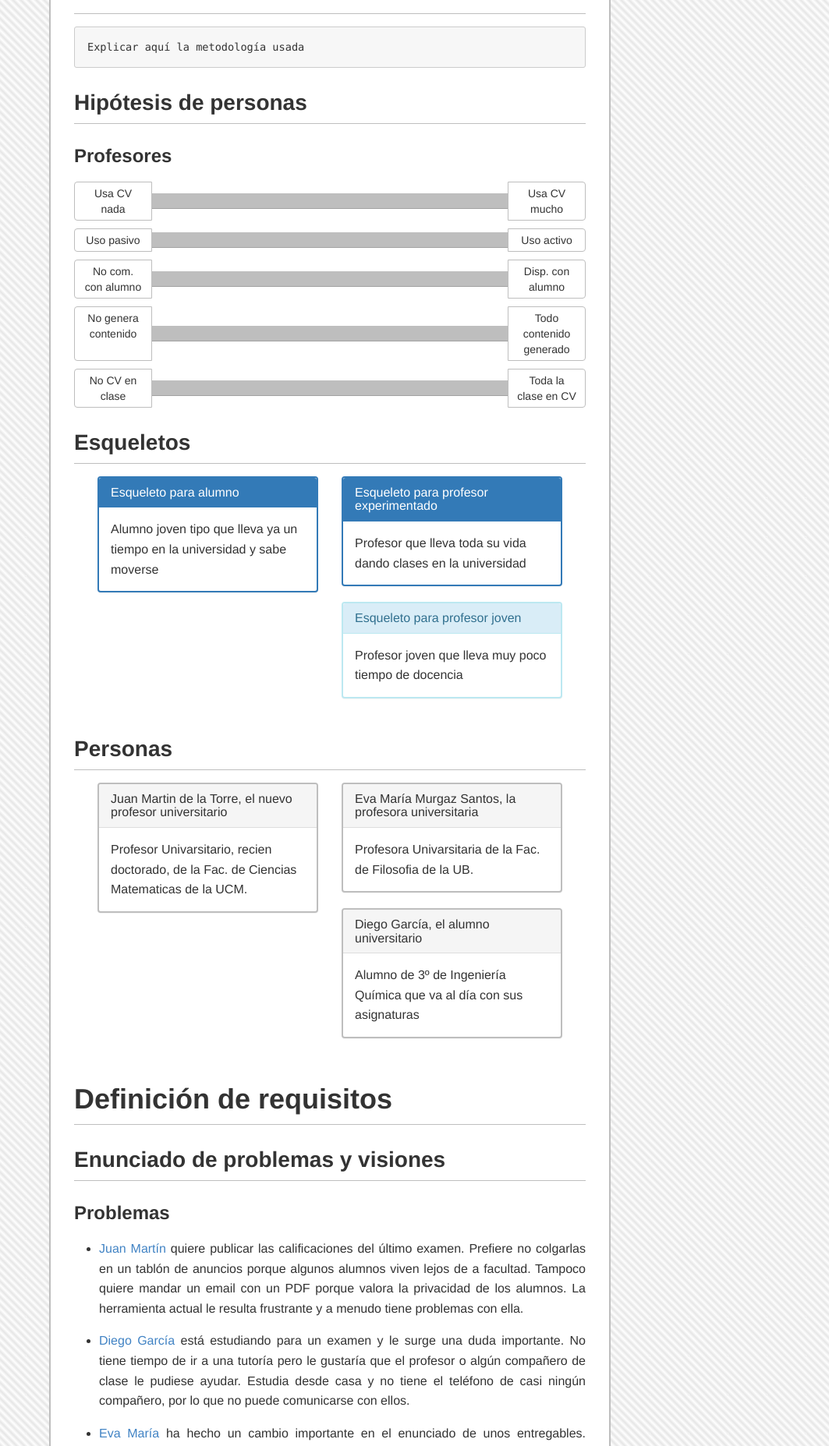
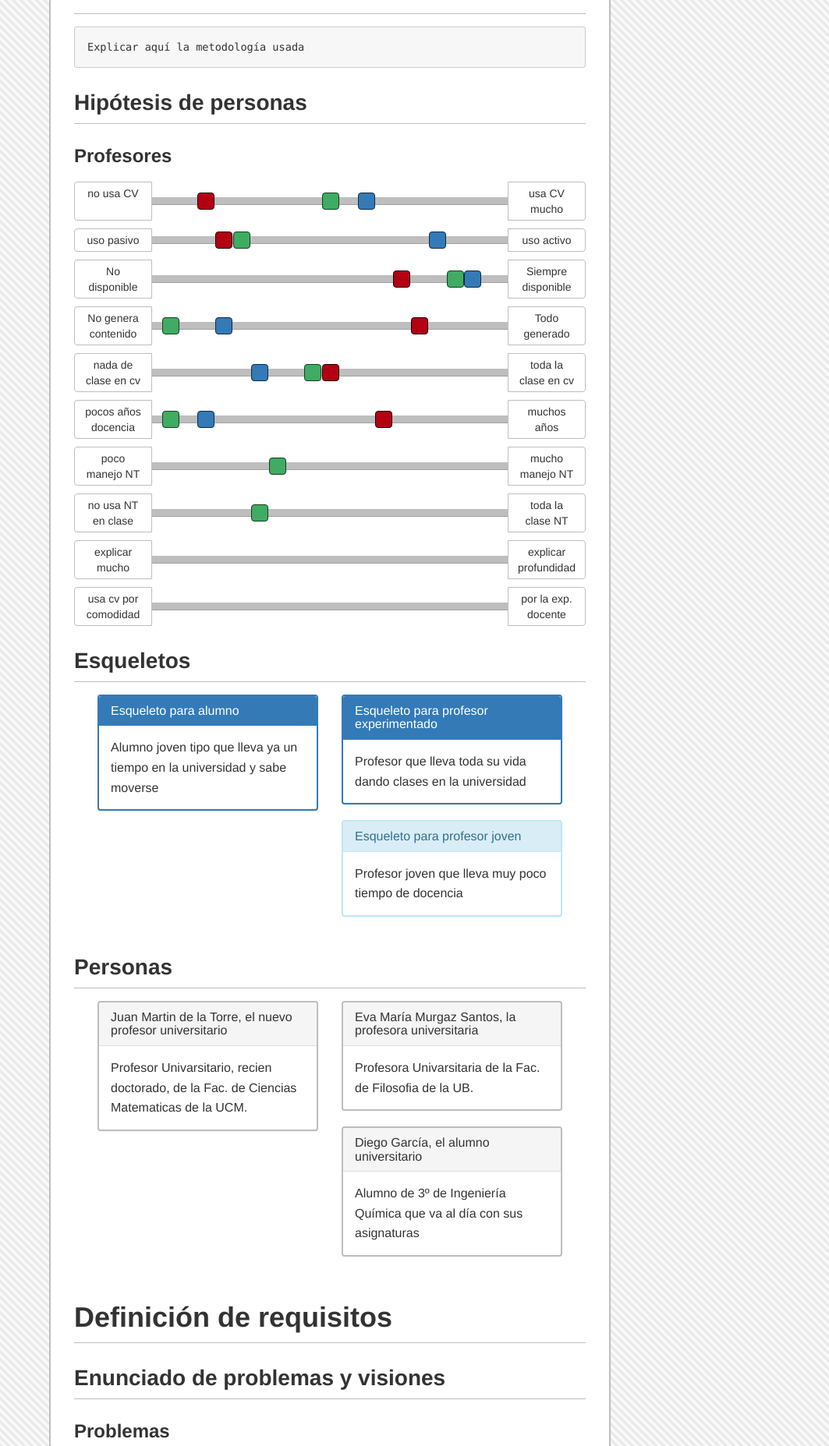
Before and after one commit to pblocz/cygnus-ux-interface-design, a Jekyll site: the page built from index.md, in a window 1280 px wide. Shown: the part 3711-5566 px from the top of the page at 78% size, without its empty margins (217-1280 px from the left). Built offline with Jekyll 4.4.1, drawn with Linux system fonts in a browser that asks for light colours; nearby versions of some CDN libraries.

Commit message:
variable cooper prof

```diff
--- /dev/null
+++ b/_data/profesores.yaml
@@ -0,0 +1,76 @@
+personas:
+    - name: "Profesor Experto"
+      id: prf1
+      url: "#esqueleto-prof-experto"
+    - name: "Profesor Novato"
+      id: prf2
+      url: "#esqueleto-prof-joven"
+    - name: "Profesor entrevista"
+      id: prfe
+
+variables:
+    - left: "no usa CV"
+      right: "usa CV mucho"
+      values:
+          - ['prf1',15%]
+          - ['prf2',60%]
+          - ['prfe', 50%]
+
+    - left: "uso pasivo"
+      right: "uso activo"
+      values:
+          - ['prf1',20%]
+          - ['prf2',80%]
+          - ['prfe', 25%]
+
+
+    - left: "No disponible"
+      right: "Siempre disponible"
+      values:
+          - ['prf1',70%]
+          - ['prf2',90%]
+          - ['prfe',85%]
+
+    - left: "No genera contenido"
+      right: "Todo generado"
+      values:
+          - ['prf1',75%]
+          - ['prf2',20%]
+          - ['prfe',5%]
+
+    - left: "nada de clase en cv"
+      right: "toda la clase en cv"
+      values:
+          - ['prf1',50%]
+          - ['prf2',30%]
+          - ['prfe',45%]
+
+
+    - left: "pocos años docencia"
+      right: "muchos años"
+      values:
+          - ['prf1',65%]
+          - ['prf2',15%]
+          - ['prfe',5%]
+
+
+    - left: "poco manejo NT"
+      right: "mucho manejo NT"
+      values:
+          - ['prfe',35%]
+
+
+    - left: "no usa NT en clase"
+      right: "toda la clase NT"
+      values:
+          - ['prfe',30%]
+
+
+    - left: "explicar mucho"
+      right: "explicar profundidad"
+      values: []
+
+
+    - left: "usa cv por comodidad"
+      right: "por la exp. docente"
+      values: []
--- a/_includes/cooper_var.html
+++ b/_includes/cooper_var.html
@@ -1,12 +1,28 @@
 {%comment %}
-left_text
-right_text
+personas[i][name]
+personas[i][id]
+variable.left
+variable.right
+variable.values
 {%endcomment %}
 <div class="cooper-var clearfix">
-    <div class="btn btn-default left-text text"><div>{{include.left_text}}</div></div>
-    <div class="btn btn-default right-text text"><div>{{include.right_text}}</div></div>
-    <div class="progress">
-      <div class="progress-bar" role="progressbar" style="width: 100%;">
-      </div>
+    <div class="btn btn-default left-text text"><div>{{variable.left}}</div></div>
+    <div class="btn btn-default right-text text"><div>{{variable.right}}</div></div>
+    <div class="progress-wrapper">
+        {% for value in variable.values %}
+            {% for p in personas %} {% if p.id == value[0] %}
+                {% assign persona_idx = forloop.index %}
+                {% assign persona =  p %}
+            {%endif %} {% endfor %}
+        {% if persona.url %}<a href="{{persona.url}}">{%endif%}
+        <div class="btn btn-default persona persona-{{persona_idx}}" title="{{persona.name}}" style="left:{{value[1]}};" data-toggle="tooltip" data-placement="top">
+        </div>
+        {% if persona.url %}</a>{%endif%}
+        {% endfor %}
+        <div class="progress">
+          <div class="progress-bar" role="progressbar" style="width: 100%;">
+          </div>
+        </div>
+        <div class="clearfix"></div>
     </div>
 </div>
--- a/_includes/footer.html
+++ b/_includes/footer.html
@@ -79,9 +79,16 @@
             $('.text',this).each(function(){ $(this).height(max_h); });
 
             max_h = Math.max.apply(this,$('.text',this).map(function(i,v){ return $(v).outerHeight();}));
-            console.log(max_h,progress_h,(max_h - progress_h)/ 2.0);
 
             $('.progress',this).css('margin-top',""+(max_h - progress_h)/ 2.0+"px");
+            $('.persona',this).each(function(){
+                console.log($(this).outerHeight()/2.0)
+                $(this).css('margin-top',''+((max_h - $(this).outerHeight())/2.0) + "px");
+            })
         })
     })(window,document,jQuery);
+
+    $(function () {
+        $('[data-toggle="tooltip"]').tooltip();
+    });
 </script>
--- a/assets/css/stylesheet.scss
+++ b/assets/css/stylesheet.scss
@@ -145,13 +145,39 @@ p { text-align: justify; }
     @include cooper-text('left','right');
     @include cooper-text('right','left');
 
+    .progress-wrapper {
+        position: relative;
+        //padding-bottom: 10px;
+        //overflow: hidden;
+        margin-left: 100px;
+        margin-right: 100px;
+        .persona {
+            position: absolute;
+            padding: 10px;
+            margin-left: -10px; // fix, using left: N%; is correct
+        }
+
+        $persona_colors: #B30012 #337AB7 #40AB62;
+        @for $i from 1 through length($persona_colors) {
+            .persona-#{$i} {
+                background-color: nth($persona_colors,$i);
+                border-color: darken(nth($persona_colors,$i),30%);
+            }
+        }
+    }
+
+
     .progress {
         margin-bottom: 0px;
         border-radius: 0px;
+        height: 10px;
+        float: left;
+        width: 100%;
     }
 
     .progress-bar {
         background-color: $bgfgcolor;
+        height: 10px;
     }
 
     .text {
--- a/index.md
+++ b/index.md
@@ -132,12 +132,11 @@ Este punto es muy genérico, así que lo centraremos en herramientas que se usen
 ## Hipótesis de personas
 
 ### Profesores
-{% include cooper_var.html left_text="Usa CV nada" right_text="Usa CV mucho" %}
-{% include cooper_var.html left_text="Uso pasivo" right_text="Uso activo" %}
-{% include cooper_var.html left_text="No com. con alumno" right_text="Disp. con alumno" %}
-{% include cooper_var.html left_text="No genera contenido" right_text="Todo contenido generado" %}
-{% include cooper_var.html left_text="No CV en clase" right_text="Toda la clase en CV" %}
 
+{% for variable in site.data.profesores.variables %}
+	{% assign personas = site.data.profesores.personas %}
+	{% include cooper_var.html %}
+{% endfor %}
 
 
 ## Esqueletos
```
